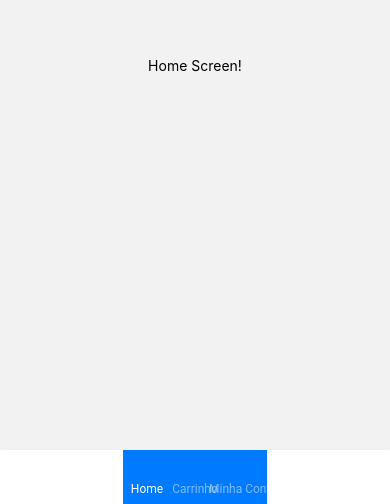
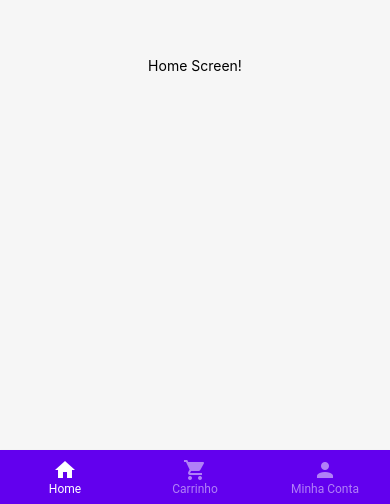
Before and after one commit to Alex-Ruzsicska/games-e-commerce, a React Native app: screen / in a window 390 px wide. Shown: the part 340-844 px from the top of the page. Built offline with nearby package versions, Linux system fonts and the light colour scheme.

Commit message:
Creating BottomTabNavigation component

```diff
--- a/App.js
+++ b/App.js
@@ -2,6 +2,7 @@ import React from 'react';
 import HomeScreen from './src/screens/Home';
 import CartScreen from './src/screens/Cart';
 import MyAccountScreen from './src/screens/MyAccount';
+import BottomTabsNavigation from './src/components/BottomTabsNavigation';
 
 
 import { Provider as PaperProvider } from 'react-native-paper';
@@ -15,7 +16,7 @@ export default function App() {
   return (
     <PaperProvider>
       <NavigationContainer>
-        <Tab.Navigator
+        {/*<Tab.Navigator
           initialRouteName="Home"
           barStyle={{ alignItems: "center", justifyContent: "center"}}
         >
@@ -23,7 +24,8 @@ export default function App() {
           <Tab.Screen name="Carrinho" component={CartScreen} />
           <Tab.Screen name="Minha Conta" component={MyAccountScreen} />
 
-        </Tab.Navigator>
+        </Tab.Navigator>*/}
+        <BottomTabsNavigation></BottomTabsNavigation>
       </NavigationContainer>
     </PaperProvider>
   );
--- /dev/null
+++ b/src/components/BottomTabsNavigation/index.js
@@ -0,0 +1,32 @@
+import * as React from 'react';
+import { BottomNavigation } from 'react-native-paper';
+import HomeScreen from '../../screens/Home';
+import CartScreen from '../../screens/Cart';
+import MyAccountScreen from '../../screens/MyAccount';
+
+
+
+const BottomTabsNavigation = () => {
+  const [index, setIndex] = React.useState(0);
+  const [routes] = React.useState([
+    { key: 'home', title: 'Home', icon: 'home' },
+    { key: 'cart', title: 'Carrinho', icon: 'cart' },
+    { key: 'myAccount', title: 'Minha Conta', icon: 'account' },
+  ]);
+
+  const renderScene = BottomNavigation.SceneMap({
+    home: HomeScreen,
+    cart: CartScreen,
+    myAccount: MyAccountScreen
+  });
+
+  return (
+    <BottomNavigation
+      navigationState={{ index, routes }}
+      onIndexChange={setIndex}
+      renderScene={renderScene}
+    />
+  );
+};
+
+export default BottomTabsNavigation;
```
Also changed, not shown: src/components/BottomTabsNavigation/styles.js (added).
